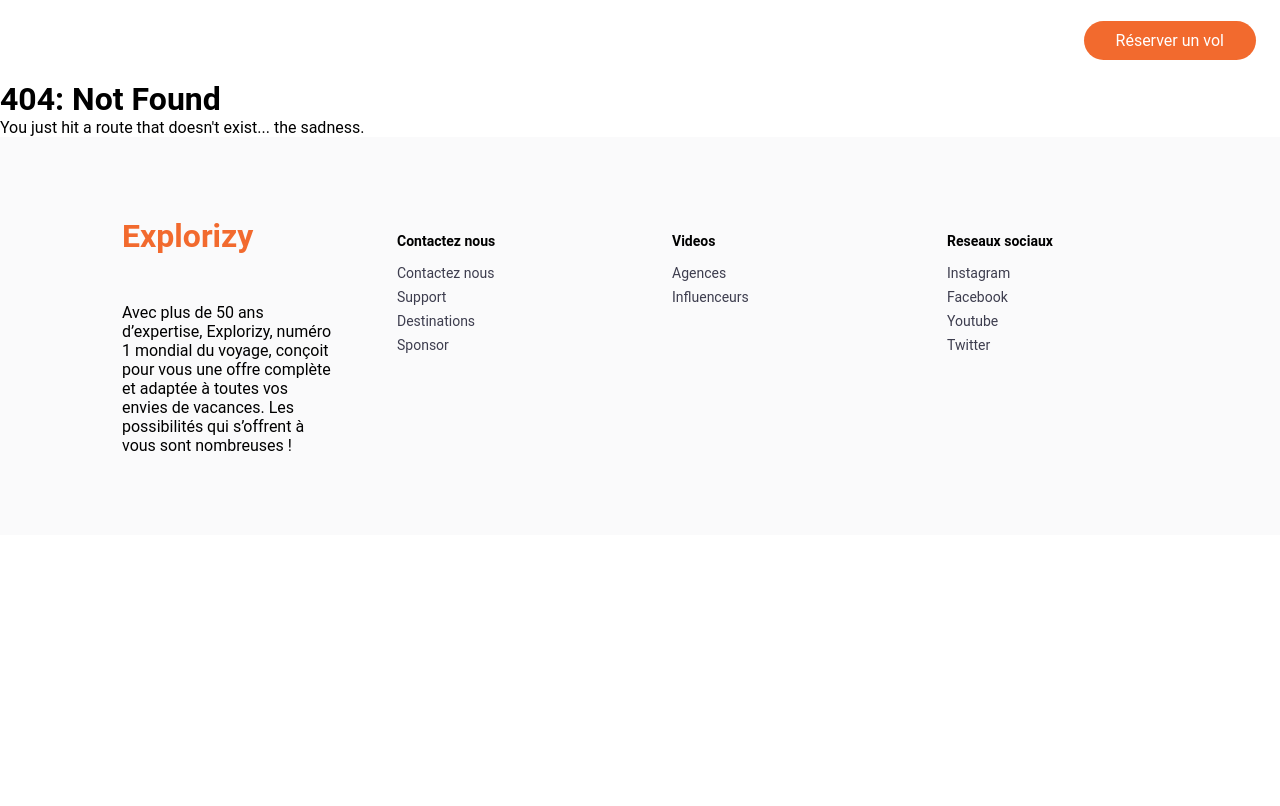
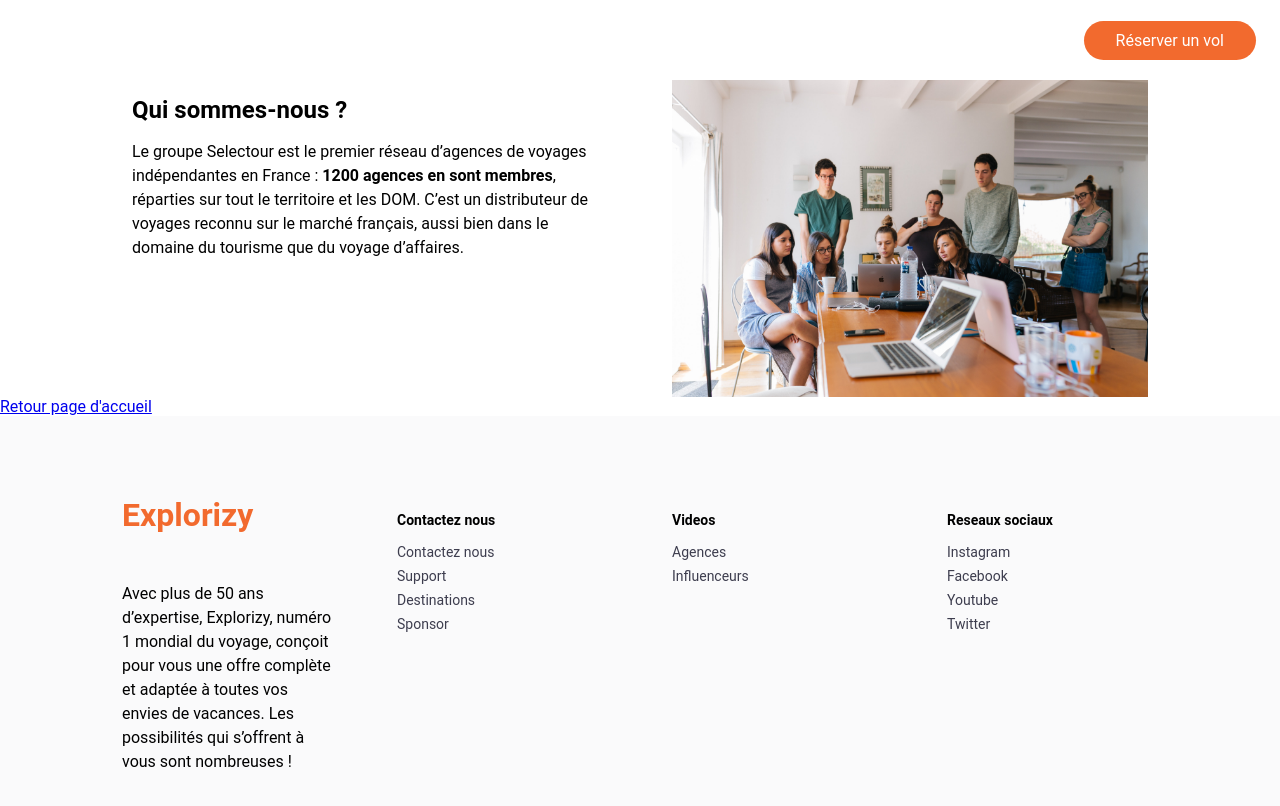
Before and after one commit to Ex-Bullet/Travel-gatsby, a Gatsby site: page /about in a window 1280 px wide. Before the commit this address had no page. Built offline with nearby package versions, Linux system fonts and the light colour scheme; Gatsby itself is replaced by a stand-in of ours.

Commit message:
pages add, style changes

```diff
--- a/gatsby-config.js
+++ b/gatsby-config.js
@@ -32,7 +32,7 @@ module.exports = {
         background_color: `#663399`,
         theme_color: `#663399`,
         display: `minimal-ui`,
-        icon: `src/images/gatsby-icon.png`, // This path is relative to the root of the site.
+        icon: `src/assets/images/gatsby-icon.png`, // This path is relative to the root of the site.
       },
     },
     `gatsby-transformer-json`,
--- a/src/components/Email.js
+++ b/src/components/Email.js
@@ -36,7 +36,7 @@ const Email = () => {
               }
               `}
             >
-              Inscrire
+              S'inscrire
             </Button>
           </FormWrap>
         </form>
--- a/src/components/Trips.js
+++ b/src/components/Trips.js
@@ -33,7 +33,6 @@ export const Trips = ({ heading }) => {
       tripsArray.push(
         <ProductCard key={index}>
           <ProductImg
-            // src={item.node.img.childImageSharp.fluid.src}
             alt={item.node.alt}
             fluid={item.node.img.childImageSharp.fluid}
           />
--- a/src/components/styles/GlobalStyles.js
+++ b/src/components/styles/GlobalStyles.js
@@ -7,4 +7,10 @@ export const GlobalStyle = createGlobalStyle`
         padding: 0;
         box-sizing: border-box;
     }
+    h1,h2,h3,h4 {
+        margin-bottom: 1rem;
+    }
+    p {
+        line-height: 1.5rem;
+    }
 `
--- a/src/data/MenuData.js
+++ b/src/data/MenuData.js
@@ -1,6 +1,5 @@
 export const menuData = [
   { title: "A propos de nous", link: "/about" },
-  { title: "Séjours", link: "/trips" },
-  { title: "Croisières", link: "/careers" },
-  { title: "Contactez nous", link: "/contact" },
+  { title: "Trips", link: "/trips" },
+  { title: "Contact", link: "/contact" }
 ]
--- /dev/null
+++ b/src/pages/about.js
@@ -0,0 +1,103 @@
+import React from "react"
+import { Link } from "gatsby"
+import styled from "styled-components"
+import Layout from "../components/layout"
+import SEO from "../components/seo"
+import team from "../assets/images/team.jpg"
+
+const About = () => (
+  <Layout>
+    <SEO title="A propos" />
+    <AboutContainer>
+      <AboutWrapper>
+        <AboutText>
+          <h2>Qui sommes-nous ?</h2>
+          <p>
+            Le groupe Selectour est le premier réseau d’agences de voyages
+            indépendantes en France :{" "}
+            <strong>1200 agences en sont membres</strong>
+            <span>
+              , réparties sur tout le territoire et les DOM. C’est un
+              distributeur de voyages reconnu sur le marché français, aussi bien
+              dans le domaine du tourisme que du voyage d’affaires.
+            </span>
+          </p>
+        </AboutText>
+        <ImageSplit>
+          <ImageWrapper>
+            <img src={team} alt="Our team" />
+          </ImageWrapper>
+        </ImageSplit>
+      </AboutWrapper>
+    </AboutContainer>
+
+    <Link to="/">Retour page d'accueil</Link>
+  </Layout>
+)
+
+export default About
+
+const AboutContainer = styled.div`
+  max-width: 1080px;
+  margin: 0 auto;
+  padding: 0 1rem;
+  box-sizing: content-box;
+
+  @media screen and(min-width: 501px) {
+    padding: 0 2rem;
+  }
+`
+const AboutWrapper = styled.div`
+  display: flex;
+  flex-direction: column-reverse;
+  margin-bottom: 3.5rem;
+
+  @media screen and(min-width: 501px) {
+    flex-direction: column;
+  }
+  @media (min-width: 1025px) {
+    flex-direction: row;
+    margin-bottom: 0;
+  }
+`
+const AboutText = styled.div`
+  position: relative;
+  flex-basis: 50%;
+  padding: 1rem 2rem;
+
+  @media screen and(min-width: 1025px) {
+    padding: 0 2rem;
+  }
+  @media (min-width: 1025px) {
+    flex-direction: row;
+    margin-bottom: 0;
+  }
+`
+const ImageWrapper = styled.div`
+  position: relative;
+  width: 100%;
+  margin: 0 auto;
+
+  @media screen and(min-width: 501px) {
+    width: 70%;
+  }
+  @media (min-width: 1025px) {
+    width: 100%;
+  }
+  img {
+    position: relative;
+    display: block;
+    margin: 0 auto;
+    z-index: 10;
+    max-width: 100%;
+  }
+`
+
+const ImageSplit = styled.div`
+  position: relative;
+  flex-basis: 50%;
+  padding: 1rem 2rem;
+  @media (min-width: 1025px) {
+    padding: 0 2rem;
+  }
+`
```
Also changed, not shown: src/components/Testimonials.js (+16 -14 lines), src/pages/contact.js (added, +14 -0 lines), src/pages/trips.js (added, +14 -0 lines), src/assets/images/team.jpg (added).
